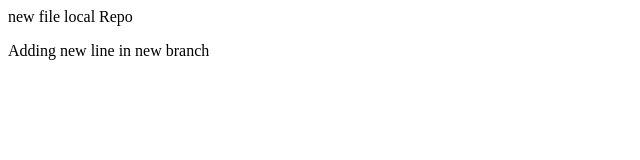
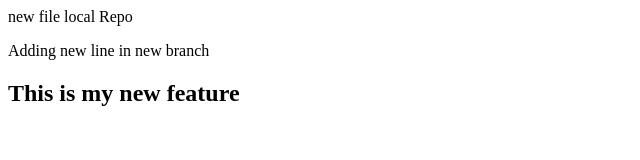
Before and after one commit to Singhsimran7277/new_game, a plain HTML site: page localRepo/index.html in a window 1280 px wide. Shown: the whole page, without its empty margins (0-640 px from the left). Drawn offline with Linux system fonts and the light colour scheme.

Commit message:
Add new feature heading

```diff
--- a/localRepo/index.html
+++ b/localRepo/index.html
@@ -1,2 +1,3 @@
 <p>new file local Repo</p>
 <p>Adding new line in new branch</p>
+<h2>This is my new feature</h2>
```
